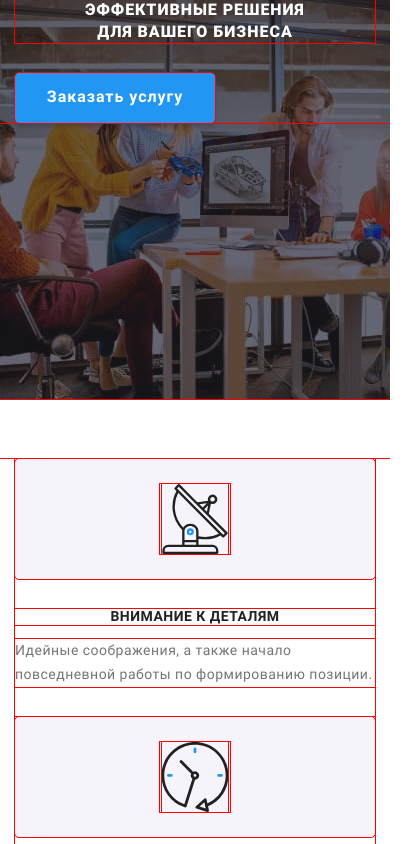
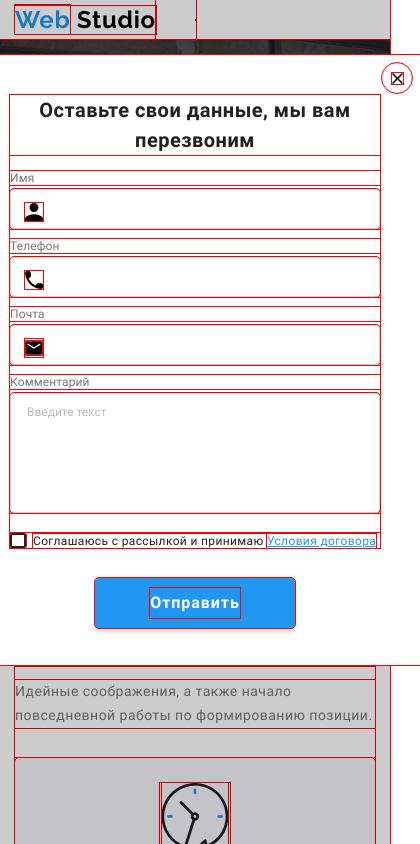
Before and after one commit to AlexBelozertsev/goit-markup-hw-08, a plain HTML site: page index.html in a window 390 px wide. Both pictures are taken after a click on the button "Заказать услугу". Shown: the top 844 px of the page, 420 px wide, since content can reach past the window. Drawn offline with nearby package versions, Linux system fonts and the light colour scheme.

Commit message:
hero & modal complete

```diff
--- a/index.html
+++ b/index.html
@@ -16,7 +16,7 @@
   </head>
 
   <body>
-    <!-- <header>
+    <!-- <header> -->
       <div class="container main">
 
         <a href="./index.html" class="logo"
@@ -88,7 +88,7 @@
           </div>
         </div>
       </div>
-    </header> -->
+    </header>
 
     <!-- main -->
     <main>
@@ -99,11 +99,11 @@
             Эффективные решения <br />
             для вашего бизнеса
           </h1>
-          <button class="button" data-open-modal>Заказать услугу</button>
+          <button class="button" data-modal-open>Заказать услугу</button>
         </div>
 
         <!-- modale window -->
-        <!-- <div class="backdrop is-hidden" data-backdrop>
+        <div class="backdrop is-hidden" data-modal>
           <div class="modal">
             <form action="">
               <h2 class="form-title">
@@ -114,7 +114,7 @@
                   <label for="user-name">Имя</label>
                   <input type="text" name="user-name" id="user-name" />
                   <div class="icon-form-elements">
-                    <svg width="12" height="12">
+                    <svg width="18" height="18">
                       <use href="./images/symbol-defs.svg#icon-person"></use>
                     </svg>
                   </div>
@@ -123,7 +123,7 @@
                   <label for="user-tel">Телефон</label>
                   <input type="tel" name="tel" id="user-tel" />
                   <div class="icon-form-elements">
-                    <svg width="13" height="13">
+                    <svg width="18" height="18">
                       <use href="./images/symbol-defs.svg#icon-phone"></use>
                     </svg>
                   </div>
@@ -132,7 +132,7 @@
                   <label for="user-mail">Почта</label>
                   <input type="email" name="email" id="user-mail" />
                   <div class="icon-form-elements">
-                    <svg width="15" height="12">
+                    <svg width="18" height="18">
                       <use href="./images/symbol-defs.svg#icon-mail"></use>
                     </svg>
                   </div>
@@ -161,14 +161,14 @@
               <button type="submit" class="button">
                 <span>Отправить</span>
               </button>
-              <div class="close" data-close-modal>
+              <div class="close" data-modal-close>
                 <svg width="11" height="11">
                   <use href="./images/symbol-defs.svg#icon-close"></use>
                 </svg>
               </div>
             </form>
           </div>
-        </div> -->
+        </div>
       </section>
 
       <!-- our feature -->
--- a/js/modal.js
+++ b/js/modal.js
@@ -17,20 +17,18 @@
 //   console.log('Это клик в бекдроп');
 // }
 
-// следующий скрипт неработает
+(() => {
+  const refs = {
+    openModalBtn: document.querySelector('[data-modal-open]'),
+    closeModalBtn: document.querySelector('[data-modal-close]'),
+    modal: document.querySelector('[data-modal]'),
+  };
 
-// (() => {
-//   const refs = {
-//     openModalBtn: document.querySelector('[data-modal-open]'),
-//     closeModalBtn: document.querySelector('[data-modal-close]'),
-//     modal: document.querySelector('[data-modal]'),
-//   };
+  refs.openModalBtn.addEventListener('click', toggleModal);
+  refs.closeModalBtn.addEventListener('click', toggleModal);
 
-//   refs.openModalBtn.addEventListener('click', toggleModal);
-//   refs.closeModalBtn.addEventListener('click', toggleModal);
-
-//   function toggleModal() {
-//     document.body.classList.toggle('modal-open');
-//     refs.modal.classList.toggle('is-hidden');
-//   }
-// })();
+  function toggleModal() {
+    document.body.classList.toggle('modal-open');
+    refs.modal.classList.toggle('is-hidden');
+  }
+})();
--- a/sass/components/_checkbox.scss
+++ b/sass/components/_checkbox.scss
@@ -1,7 +1,13 @@
 .checkbox {
+  font-size: f-s(12);
+  line-height: 1.17;
+  letter-spacing: 0.03em;
   margin-bottom: 30px;
-  font-size: f-s(14);
-  line-height: 1.71;
+
+  @include for-size(desktop) {
+    font-size: f-s(14);
+    line-height: 1.71;
+  }
 
   & label {
     @include flex(flex, flex-start);
--- a/sass/components/_form.scss
+++ b/sass/components/_form.scss
@@ -1,8 +1,12 @@
 .form-title {
   text-align: center;
-  @include font(700, 1.15, inherit);
+  @include font(700, 1.5, inherit);
   font-size: f-s(20);
   margin-bottom: 12px;
+
+  @include for-size(desktop) {
+    line-height: 1.15;
+  }
 }
 
 .form-elements {
@@ -43,7 +47,6 @@
   padding: 12px 16px;
   @include border(1px, $border-modal-color);
   border-radius: 4px;
-
   transition: border-color $time-tranforming $form-transforming;
 
   &::placeholder {
@@ -63,7 +66,6 @@
   position: absolute;
   top: 55%;
   left: 15px;
-
   transition: fill $time-tranforming $form-transforming;
 }
 .form-elements input:hover ~ .icon-form-elements {
--- a/sass/components/_hero.scss
+++ b/sass/components/_hero.scss
@@ -1,5 +1,5 @@
 .hero {
-  // @include flex(flex, center);
+  @include flex(flex, center);
   max-width: 1600px;
   height: 400px;
   margin-right: auto;
@@ -59,17 +59,22 @@
     }
   }
 
+  .container {
+    @include flex(flex, center);
+    flex-direction: column;
+  }
+
   &-title {
     color: $third-color;
-    @include font(900, 1.36, 0.06em);
-    // font-size: f-s(44);
+    @include font(900, 1.62, 0.06em);
+    font-size: f-s(26);
     text-transform: uppercase;
     text-align: center;
     margin-bottom: 30px;
+
+    @include for-size(desktop) {
+      font-size: f-s(44);
+      line-height: 1.36;
+    }
   }
-
-  // & .container {
-  //   // @include flex(flex, center);
-  //   // flex-direction: column;
-  // }
 }
--- a/sass/layout/_modal-window.scss
+++ b/sass/layout/_modal-window.scss
@@ -20,14 +20,23 @@
 
 .modal {
   position: absolute;
-  top: 50vh;
+  top: 9%;
   left: 50%;
   transform: translate(-50%, -50%);
-
-  // min-width: 528px;
-  min-height: 580px;
+  width: 450px;
+  height: 610px;
   background-color: $third-color;
   padding: 40px;
+
+  @include for-size(tablet) {
+    top: 19%;
+  }
+
+  @include for-size(desktop) {
+    top: 21%;
+    min-width: 528px;
+    height: 580px;
+  }
 
   & ul {
     margin-bottom: 20px;
```
Also changed, not shown: css/main.css, css/main.min.css, 2 other files.
